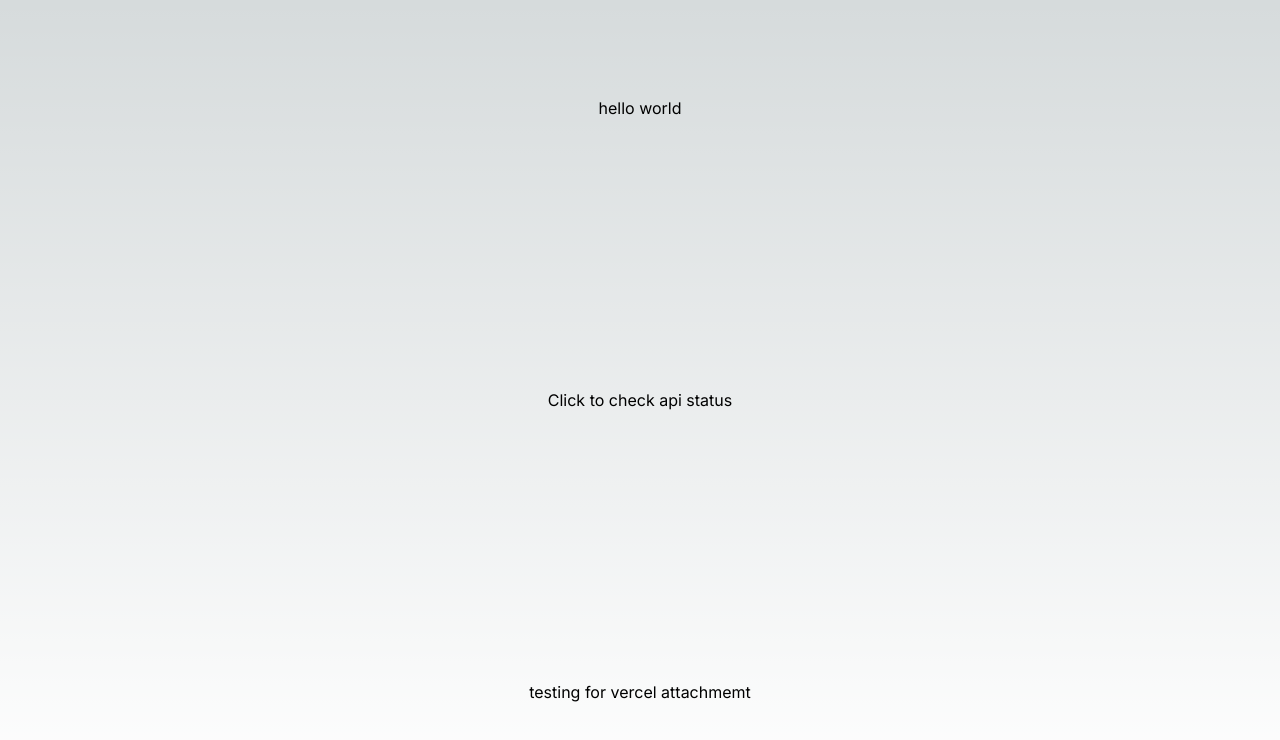
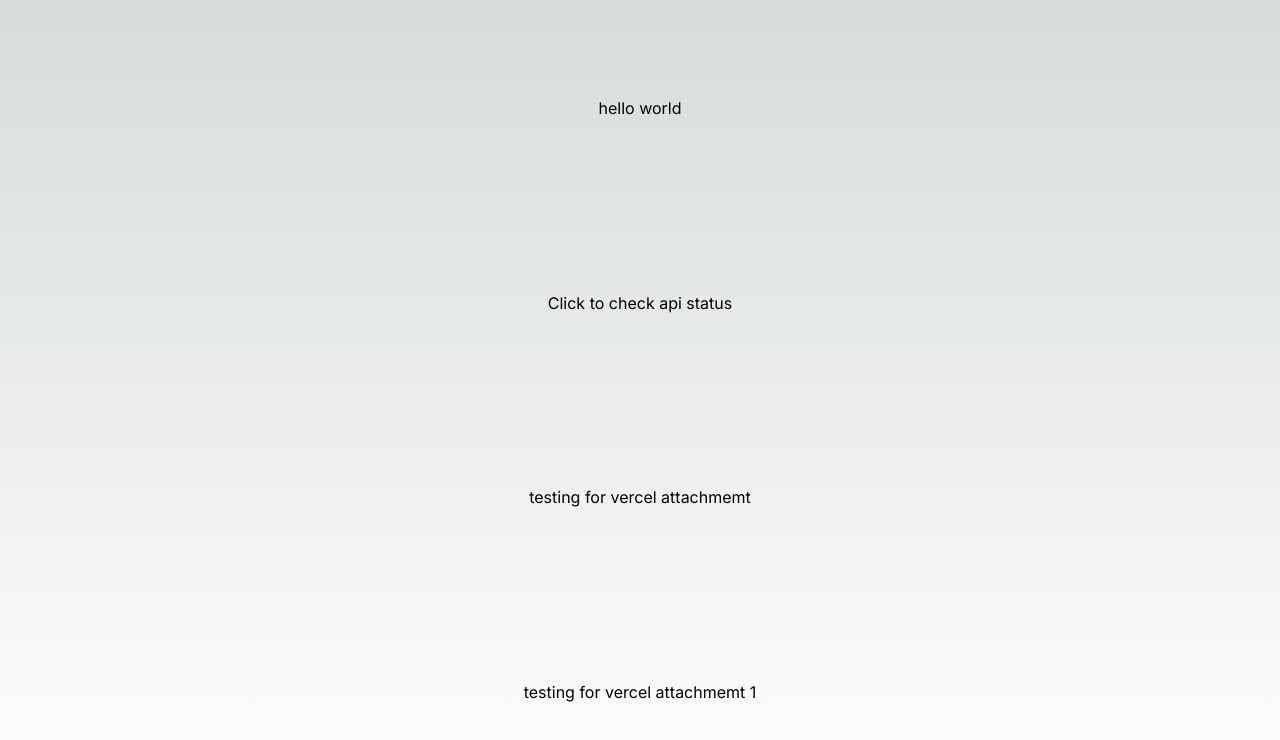
Before and after one commit to fawad404/listings_restaurants, a Next.js app: page / in a window 1280 px wide. Shown: the top 740 px of the page. Built offline with nearby package versions, Linux system fonts and the light colour scheme.

Commit message:
testing-commit

```diff
--- a/app/page.js
+++ b/app/page.js
@@ -19,6 +19,7 @@ export default function Home() {
       <h1>{data}</h1>
       }
       <h2>testing for vercel attachmemt</h2>
+      <h2>testing for vercel attachmemt 1</h2>
     </main>
   );
 }
```
